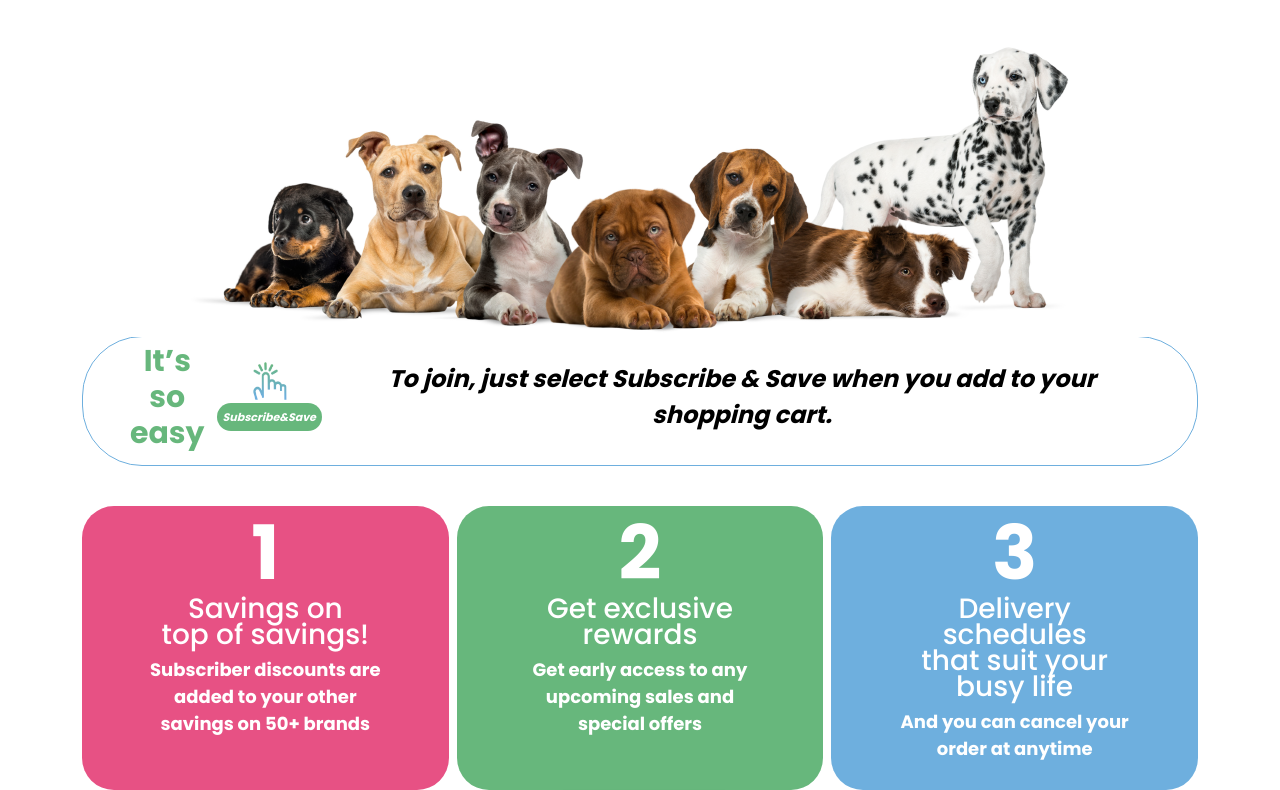
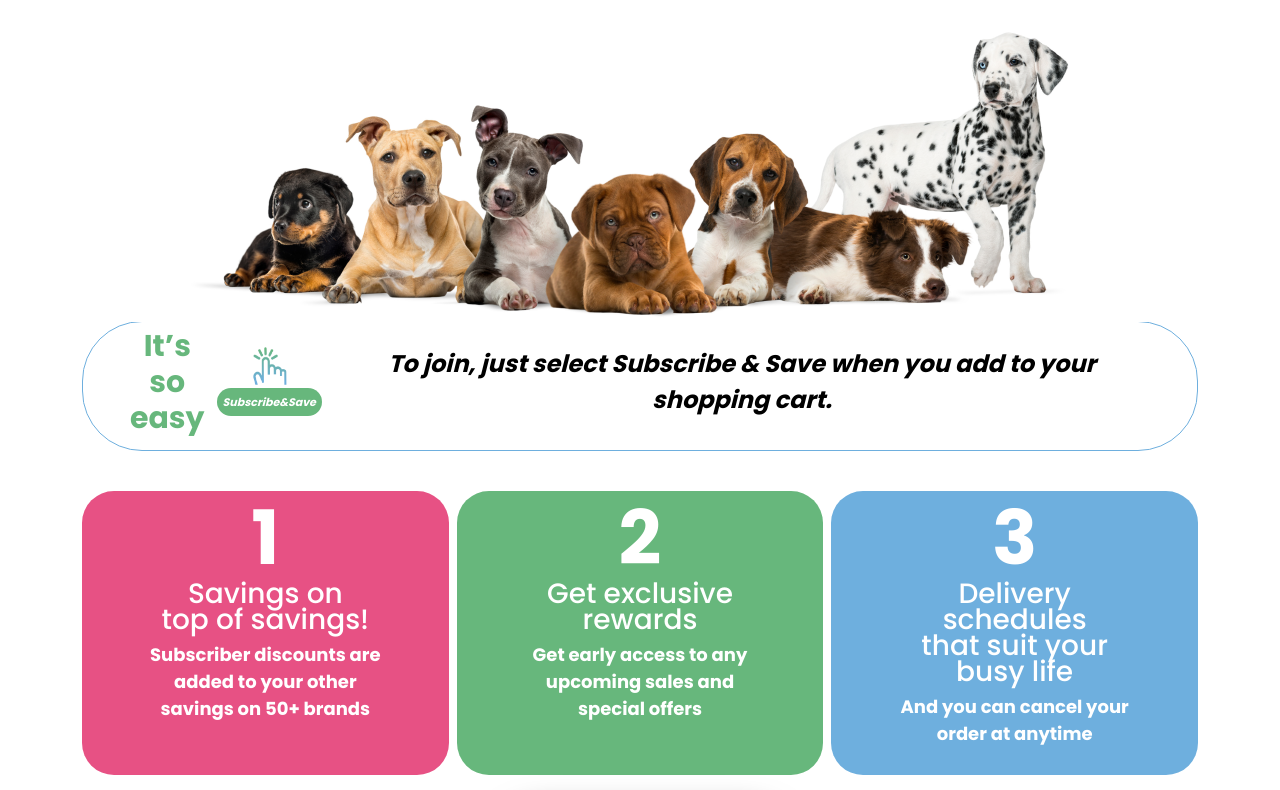
Before and after one commit to tfmukles/getsetpet, a plain HTML site: page index.html in a window 1280 px wide. Shown: the part 425-1215 px from the top of the page. Drawn offline with nearby package versions, Linux system fonts and the light colour scheme.

Commit message:
refactor section-padding

```diff
--- a/style.css
+++ b/style.css
@@ -17,7 +17,7 @@ section {
 
 @media only screen and (min-width: 768px) {
   section {
-    padding-block: 100px;
+    padding-block: 85px;
   }
 }
 
```
